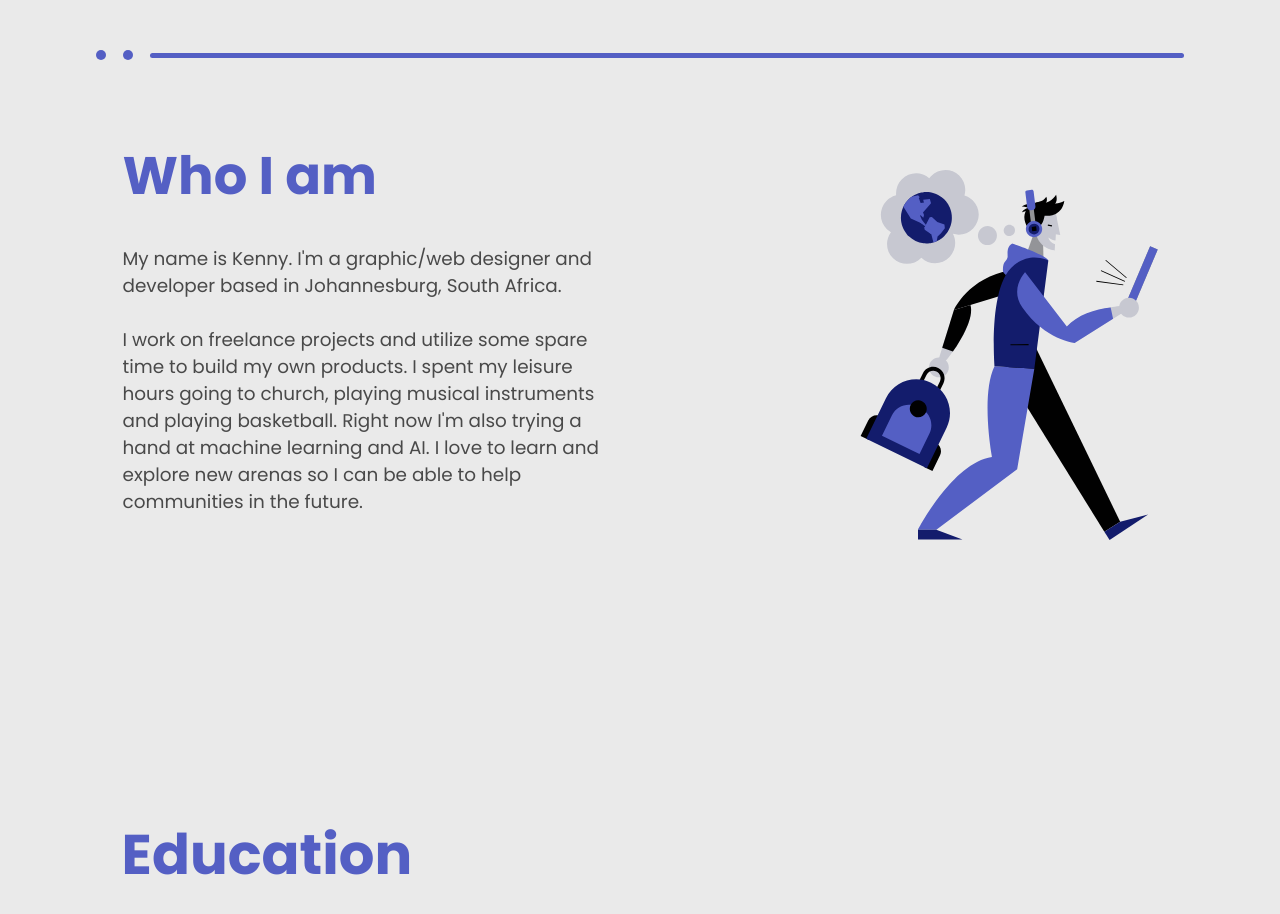
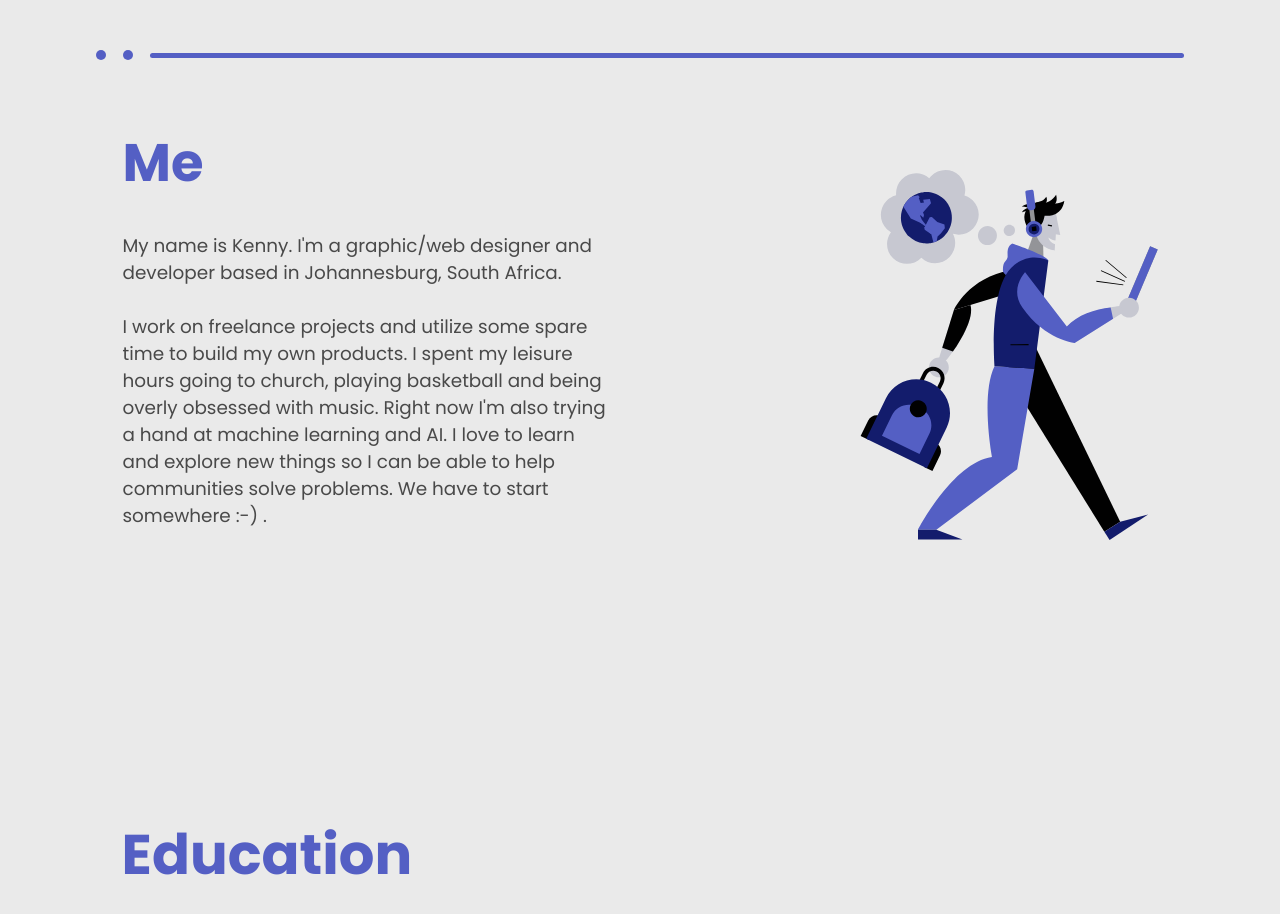
Before and after one commit to Kung-FuKenny/Portfolio, a React (Create React App) app: page / in a window 1280 px wide. Shown: the part 820-1734 px from the top of the page. Built offline with nearby package versions, Linux system fonts and the light colour scheme; a web font is replaced by a local one.

Commit message:
update pic

```diff
--- a/src/data/aboutData.js
+++ b/src/data/aboutData.js
@@ -1,6 +1,6 @@
 export const aboutData = {
-    title: "Who I am",
+    title: "Me",
     description1: "My name is Kenny. I'm a graphic/web designer and developer based in Johannesburg, South Africa.",
-    description2: "I  work on freelance projects and utilize some spare time to build my own products. I spent my leisure hours going to church, playing musical instruments and playing basketball. Right now I'm also trying a hand at machine learning and AI. I love to learn and explore new arenas so I can be able to help communities in the future.",
+    description2: "I  work on freelance projects and utilize some spare time to build my own products. I spent my leisure hours going to church, playing basketball and being overly obsessed with music. Right now I'm also trying a hand at machine learning and AI. I love to learn and explore new things so I can be able to help communities solve problems. We have to start somewhere :-) .",
     image: 2
 }
```
Also changed, not shown: src/assets/pdf/kenny.jpg.
